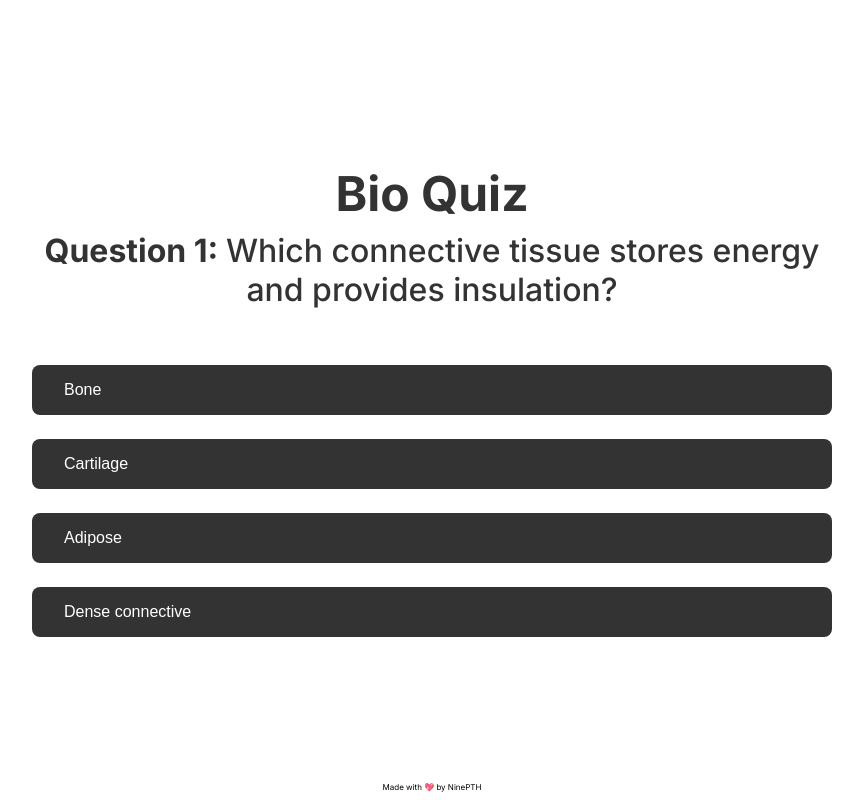
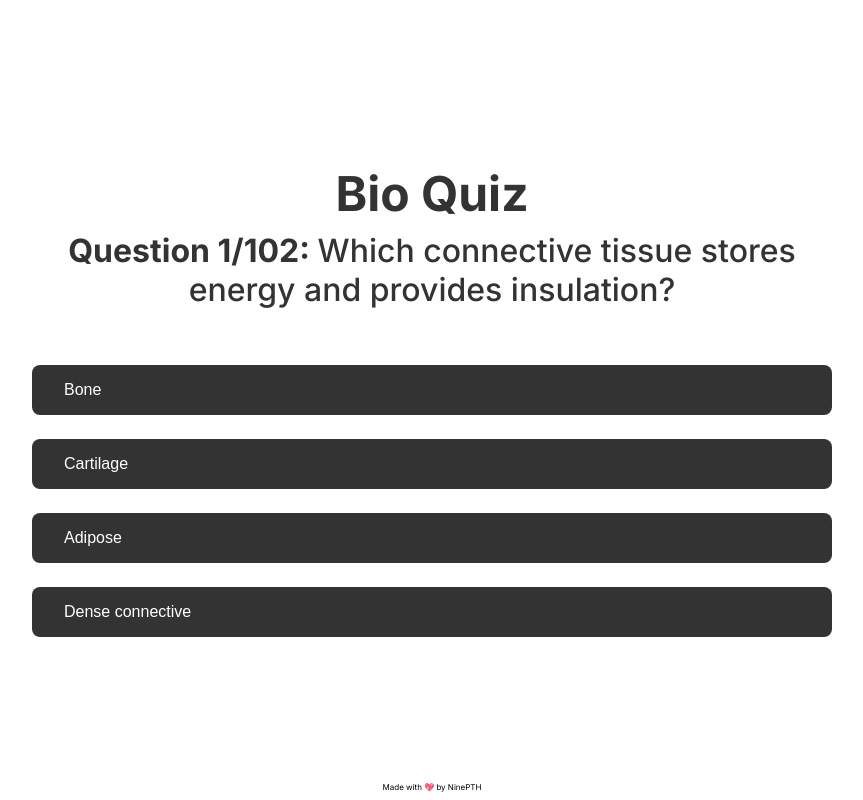
Before and after one commit to NinePTH/driving-license-quiz, a React (Vite) app: page / in a window 1280 px wide. Both pictures are taken after a click on the button "Start". Shown: the whole page, without its empty margins (208-1071 px from the left). Built offline with nearby package versions, Linux system fonts and the light colour scheme.

Commit message:
Add: All question number

```diff
--- a/src/components/MIC-Quiz.tsx
+++ b/src/components/MIC-Quiz.tsx
@@ -58,7 +58,7 @@ const MIC_Quiz: React.FC = () => {
       ) : (
         <>
           <h2>
-            Question {questionNumber + 1}:{" "}
+            Question {questionNumber + 1}/{shuffledQuestions.length}:{" "}
             <span>{shuffledOptions[questionNumber].question}</span>
           </h2>
           {shuffledOptions[questionNumber].image && (
```
